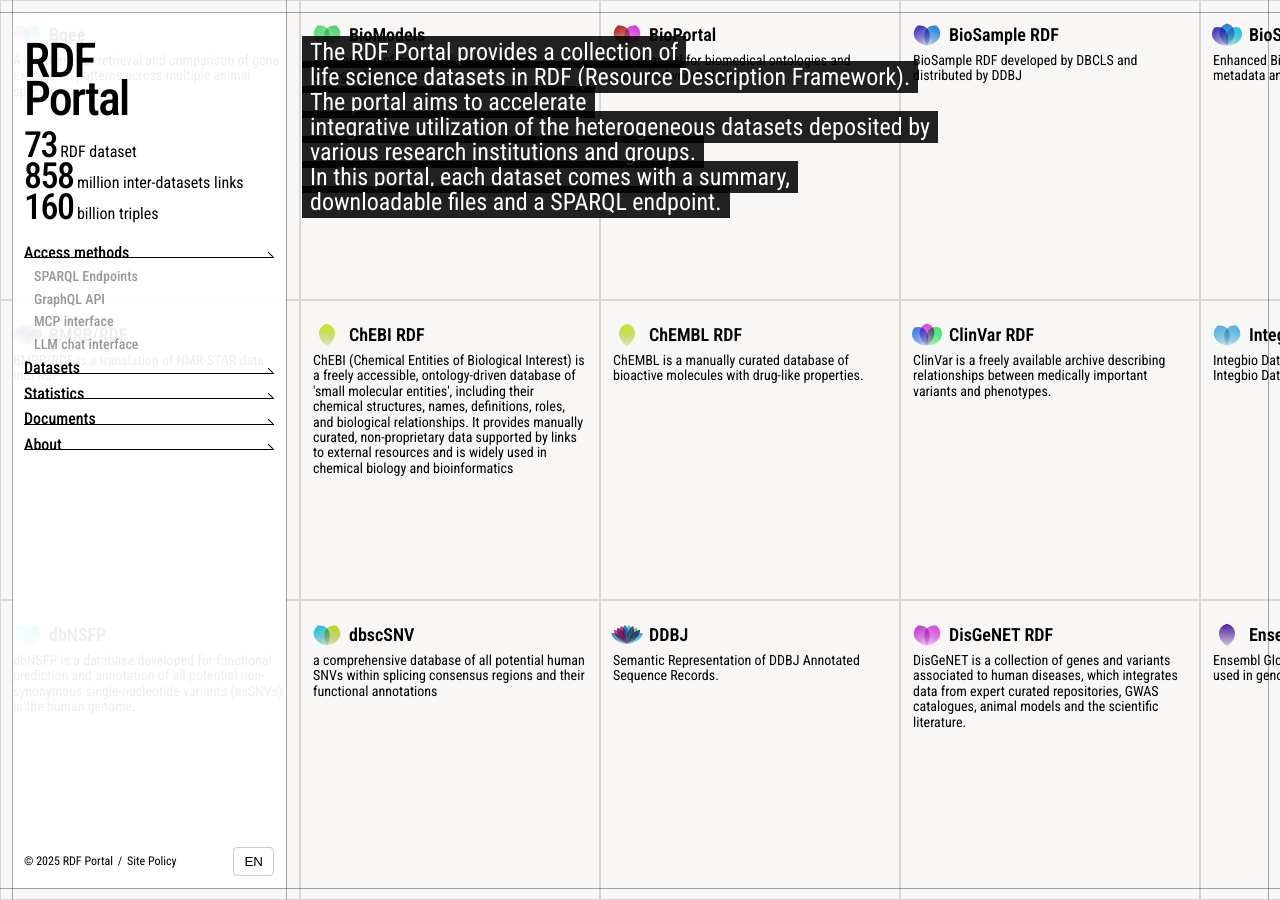
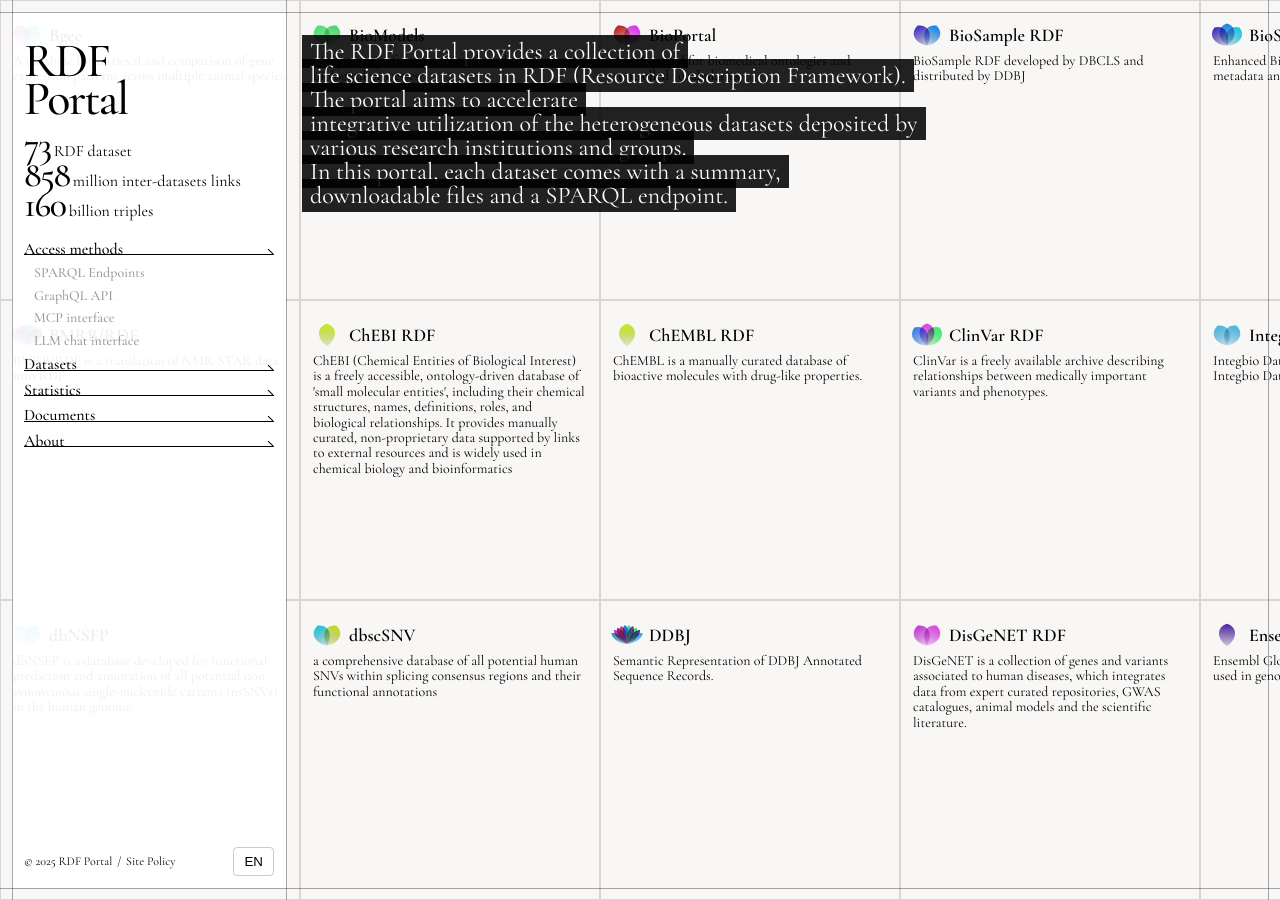
Before and after one commit to rdfportal/website, a Jekyll site: the page built from index.md, in a window 1280 px wide. Built offline with Jekyll 4.4.1, drawn with Linux system fonts in a browser that asks for light colours.

Commit message:
change font

```diff
--- a/_sass/foundation/_base.sass
+++ b/_sass/foundation/_base.sass
@@ -13,17 +13,17 @@
   box-sizing: border-box
 
 // Google Fonts import
-@import url('https://fonts.googleapis.com/css2?family=Roboto+Condensed:ital,wght@0,100..900;1,100..900&display=swap')
+@import url('https://fonts.googleapis.com/css2?family=Cormorant+Garamond:wght@300;400;500;600;700&display=swap')
 
 // Base
 html
-  font-size: 100%
+  font-size: 10px
   -webkit-text-size-adjust: 100%
   -ms-text-size-adjust: 100%
 
 body
   font-family: var(--font-family-base)
-  font-size: 10px
+  font-size: 1rem
   line-height: 1.6
   background-color: var(--color-bg-body)
   -webkit-font-smoothing: antialiased
--- a/_sass/foundation/_variables.sass
+++ b/_sass/foundation/_variables.sass
@@ -11,7 +11,7 @@
   --color-page-bg: #FFFE
   --color-off-white: #f8f7f6
   --color-key: #7a33fe
-  --font-family-base: 'Roboto Condensed', -apple-system, BlinkMacSystemFont, 'Segoe UI', Roboto, Oxygen, Ubuntu, Cantarell, sans-serif
+  --font-family-base: 'Cormorant Garamond', 'Georgia', 'Times New Roman', Times, serif
   --font-family-mono: 'Monaco', 'Consolas', 'Courier New', monospace
 
   // button
```
